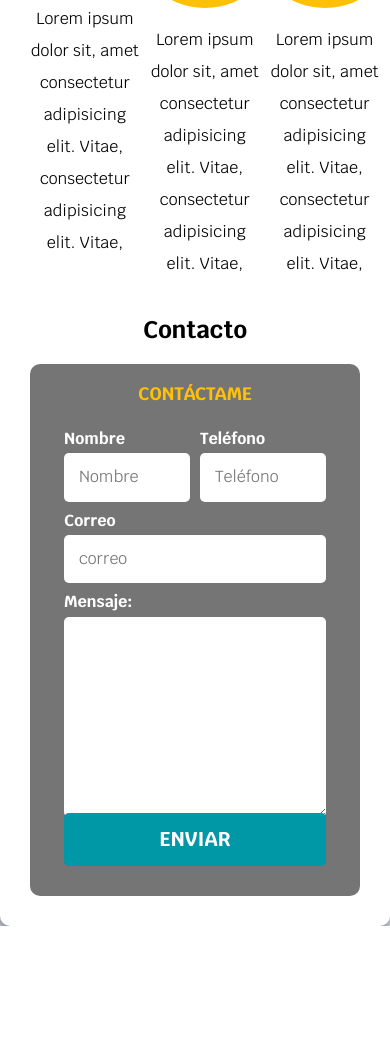
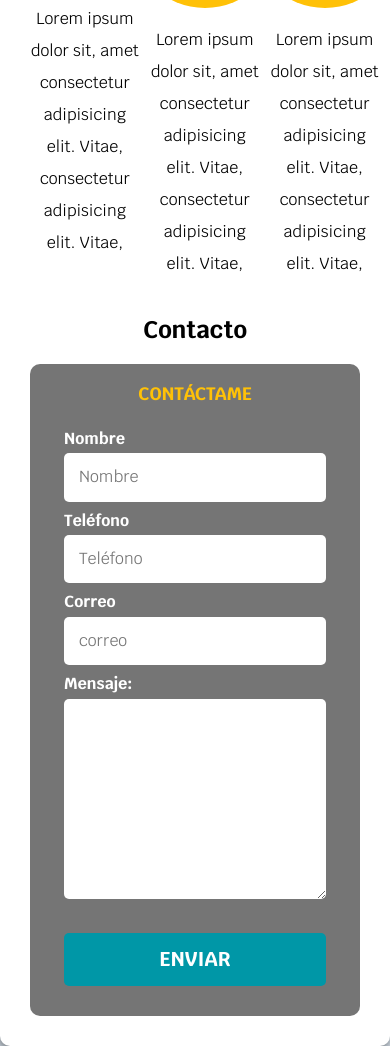
Before and after one commit to Brandom93/Project1, a plain HTML site: page index.html in a window 390 px wide. Shown: the part 1180-2226 px from the top of the page. Before the commit the page ends 2106 px from the top, so only its background shows below. Drawn offline with Linux system fonts and the light colour scheme.

Commit message:
Fin práctica 1

```diff
--- a/css/styles.css
+++ b/css/styles.css
@@ -12,26 +12,29 @@
 html {
     font-size: 62.5%;
     box-sizing: border-box;
+    scroll-snap-type: y mandatory;
 }
+.servicios,
+.navegacion-principal,
+.formulario {
+    scroll-snap-align: center;
+    scroll-snap-stop: always;
+}
+
+
 *, *:before, *:after {
     box-sizing: inherit;
   }
-
-
-
 body {
     font-size: 16px;
     font-family: 'Krub', sans-serif;
     background-image: linear-gradient(to top, var(--grisClaro) 0%, var(--blanco) 100% );
 }
-
 .titulo {
     text-align: center;
     font-size: 3.8rem;
     color: var(--oscuro);
 }
-
-
 .boton{
     background-color: var(--secundario);
     color: var(--blanco);
@@ -72,18 +75,6 @@ body {
 .navegacion-principal a:hover{
     background-color: var(--primario);
     color: var(--oscuro);
-}
-@media (max-width:480px){
-    .navegacion-principal{
-        flex-direction: column;
-    }
-    .navegacion-principal a{
-        width: 100%;
-        text-align: center;
-    }
-    .boton{
-        width: 90%;
-    }
 }
 /* fin barra de navegación */
 
@@ -134,17 +125,14 @@ main{
     padding: 3rem;
     box-shadow: -1px 3px 11px 1px rgba(0,0,0,0.51);
 }
-
 main h2{
     text-align: center;
 }
-
 .servicios{
     display: grid;
     grid-template-columns: 33.3% 33.3% 33.3% ;
     column-gap: 1rem;
 }
-
 .servicio{
     display: flex;
     flex-direction: column;
@@ -171,6 +159,8 @@ main h2{
 /* termina mis servicios */
 
 
+
+
 /* empieza formulario */
 .formulario{
     background-color: var(--gris);
@@ -190,22 +180,19 @@ main h2{
     margin-bottom: 2rem;
     color: var(--primario);
 }
-
 .contenedor-campos{
     display: grid;
     grid-template-columns: repeat(2, 1fr);
     grid-template-rows: auto auto 20rem;
     column-gap: 1rem;
 }
+@media (max-width:480px){
+}
 /* esta es otra manera de seleccionar, significa que elige el tercer objeto que tiene la clase especificada */
-.campo:nth-child(3){
-    grid-column: 1/3;
-}
+.campo:nth-child(3),
 .campo:nth-child(4){
     grid-column: 1/3;
 }
-
-
 .campo{
     margin-bottom: 1rem;
 }
@@ -230,5 +217,22 @@ main h2{
 .enviar .boton{
     width: 100%;
 }
+/* termina formulario */
 
-/* termina formuladio */
+@media (max-width:480px){
+    .navegacion-principal{
+        flex-direction: column;
+    }
+    .navegacion-principal a{
+        width: 100%;
+        text-align: center;
+    }
+    .boton{
+        width: 90%;
+    }
+    .contenedor-campos{
+        display: flex;
+        flex-direction: column;
+    }
+
+}
```
